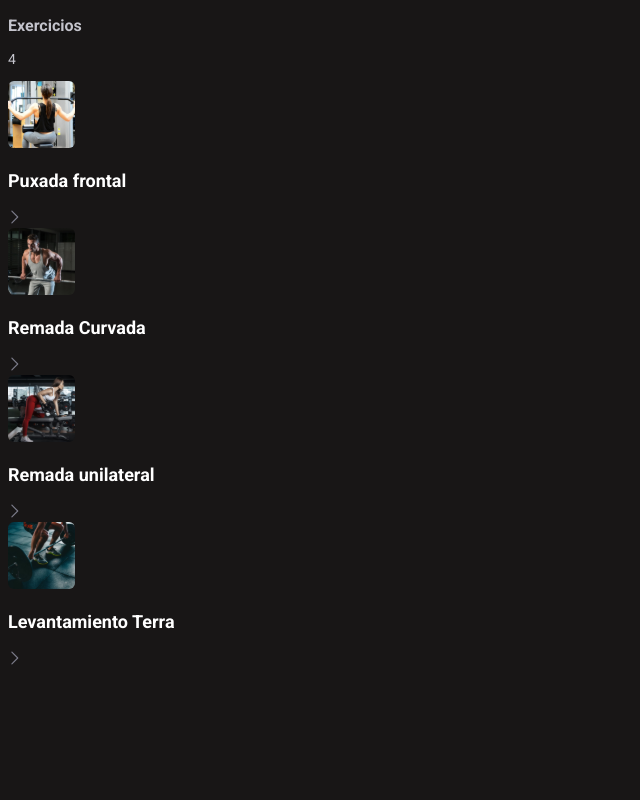
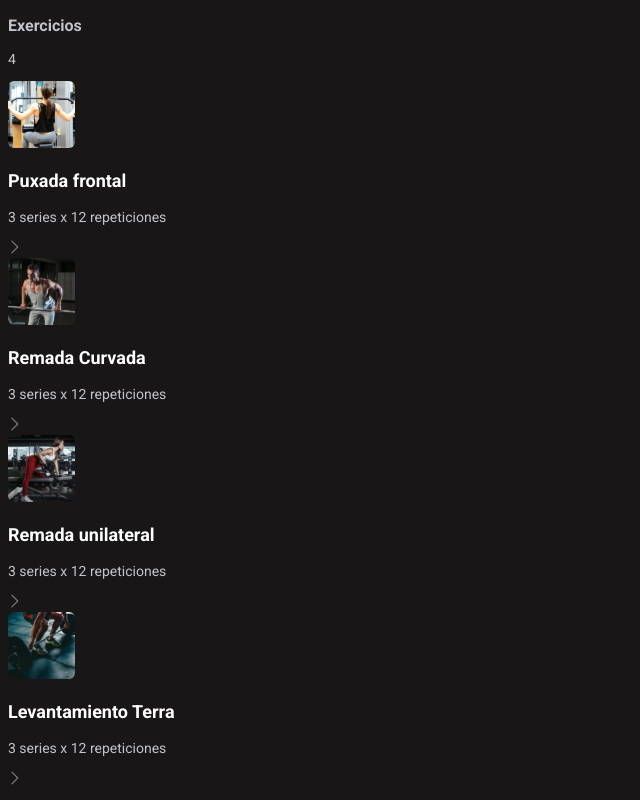
Before and after one commit to HuascarGutierrez/Final-Ejercicios-Template, a React (Vite) app: page / in a window 1280 px wide. Shown: the whole page, without its empty margins (0-640 px from the left). Built offline with nearby package versions, Linux system fonts and the light colour scheme.

Commit message:
atomo serie y nameEx completo

```diff
--- a/src/atoms/Imagen.jsx
+++ b/src/atoms/Imagen.jsx
@@ -1,9 +1,10 @@
 import React from 'react'
 
+import "./styles/Imagen.css"
 function Imagen(props) {
   return (
     <div>
-      <img src={props.imgUrl}></img>
+      <img src={props.imgUrl} className='imagen'></img>
     </div>
   )
 }
--- a/src/atoms/Serie.jsx
+++ b/src/atoms/Serie.jsx
@@ -1,9 +1,11 @@
 import React from 'react'
 
+
+import "./styles/Serie.css"
 function Serie(props) {
   return (
     <div>
-      <p>{props.serie}</p>
+      <p className='serie'>{props.series}</p>
     </div>
   )
 }
--- /dev/null
+++ b/src/atoms/styles/Serie.css
@@ -0,0 +1,5 @@
+.serie {
+    font-weight: 400;
+    font-size: 14px;
+    color: #C4C4CC;
+}
--- a/src/molecules/Description.jsx
+++ b/src/molecules/Description.jsx
@@ -6,7 +6,7 @@ function Description(props) {
   return (
     <div>
       <NameEx name={props.name}/>
-      <Serie serie={props.serie}/>
+      <Serie series={props.series}/>
     </div>
   )
 }
--- a/src/organisms/Ejercicio.jsx
+++ b/src/organisms/Ejercicio.jsx
@@ -8,7 +8,7 @@ function Ejercicio(props) {
   return (
     <div>
       <Imagen imgUrl={ejercicio.imgUrl}/>
-      <Description name={ejercicio.name} serie={ejercicio.serie}/>
+      <Description name={ejercicio.name} series={ejercicio.series}/>
       <Flecha/>
     </div>
   )
```
